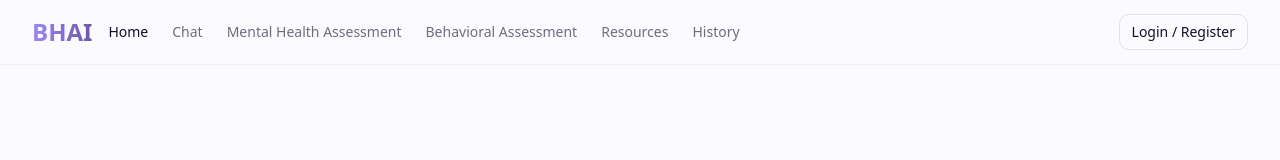
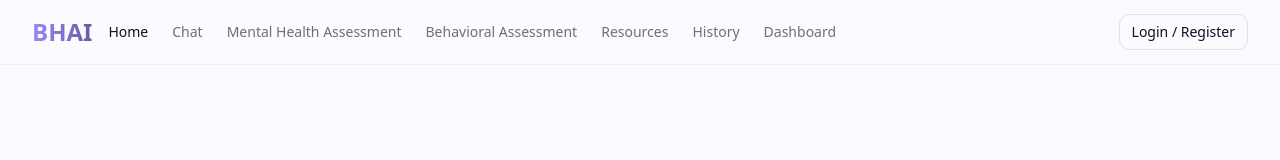
Before and after one commit to 3Nikunj/bhai-mind-oasis, a React (Vite) app: page / in a window 1280 px wide. Shown: the top 160 px of the page. Built offline with nearby package versions, Linux system fonts and the light colour scheme.

Commit message:
Fix: Dashboard routing issue
Ensure the dashboard page is accessible after login for patients.

```diff
--- a/src/components/layout/Header.tsx
+++ b/src/components/layout/Header.tsx
@@ -21,6 +21,7 @@ export function Header() {
     { name: 'Behavioral Assessment', path: '/behavioral-assessment' },
     { name: 'Resources', path: '/resources' },
     { name: 'History', path: '/history' },
+    { name: 'Dashboard', path: '/dashboard' }, // Add Dashboard link for all users
   ];
 
   // Add doctor dashboard link if user is a doctor
@@ -93,6 +94,9 @@ export function Header() {
                   </DropdownMenuItem>
                 )}
                 <DropdownMenuItem asChild>
+                  <Link to="/dashboard">View Dashboard</Link>
+                </DropdownMenuItem>
+                <DropdownMenuItem asChild>
                   <Link to="/history">View History</Link>
                 </DropdownMenuItem>
                 <DropdownMenuSeparator />
```
